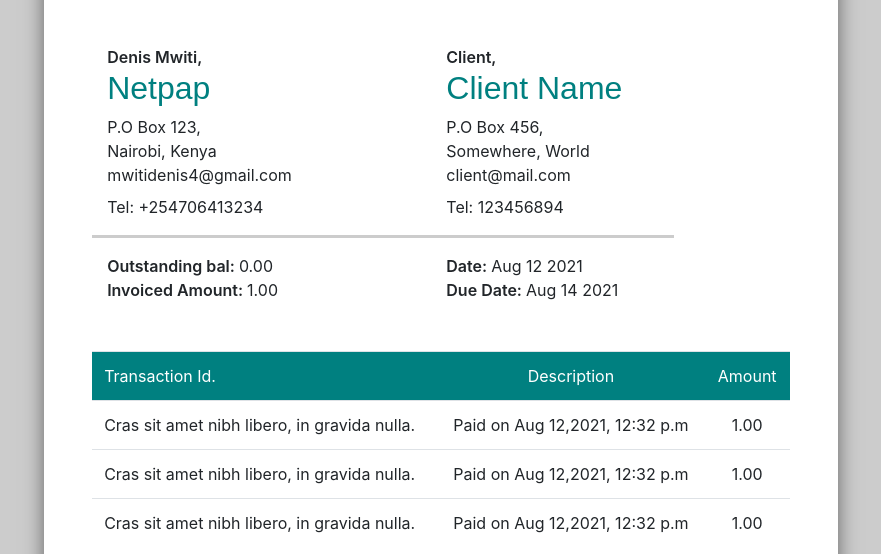
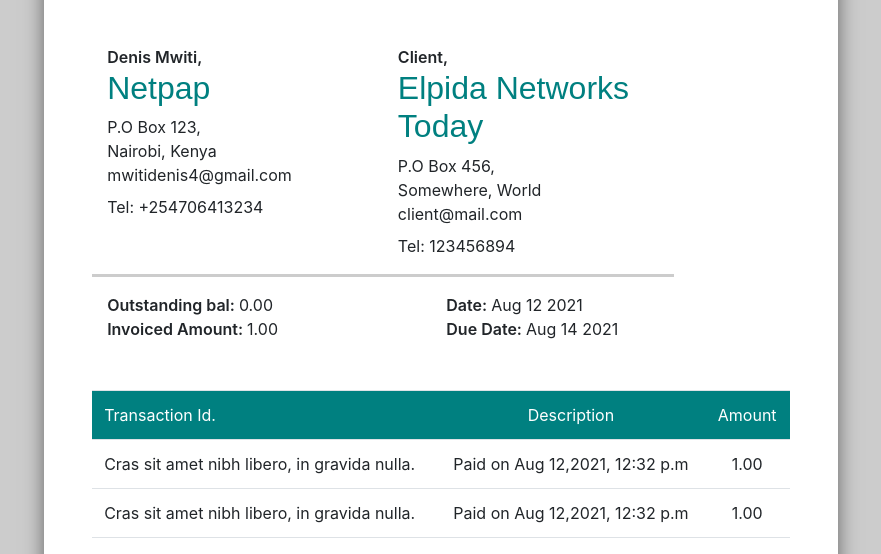
Before and after one commit to EmmahCodes254/Netpap-invoice, a plain HTML site: page index.html in a window 1280 px wide. Shown: the part 181-735 px from the top of the page, without its empty margins (199-1080 px from the left). Drawn offline with nearby package versions, Linux system fonts and the light colour scheme.

Commit message:
make long text wrap properly

```diff
--- a/index.html
+++ b/index.html
@@ -35,15 +35,15 @@
             <section class="store-user mt-5">
                 <div class="col-10">
                     <div class="row bb pb-3">
-                        <div class="col-7">
+                        <div class="col-6">
                             <p>Denis Mwiti,</p>
                             <h2>Netpap</h2>
                             <p class="address"> P.O Box 123, <br> Nairobi, Kenya <br>mwitidenis4@gmail.com </p>
                             <div class="txn mt-2">Tel: +254706413234</div>
                         </div>
-                        <div class="col-5">
+                        <div class="col-6">
                             <p>Client,</p>
-                            <h2>Client Name</h2>
+                            <h2>Elpida Networks Today</h2>
                             <p class="address"> P.O Box 456, <br> Somewhere, World <br>client@mail.com </p>
                             <div class="txn mt-2">Tel: 123456894</div>
                         </div>
```
